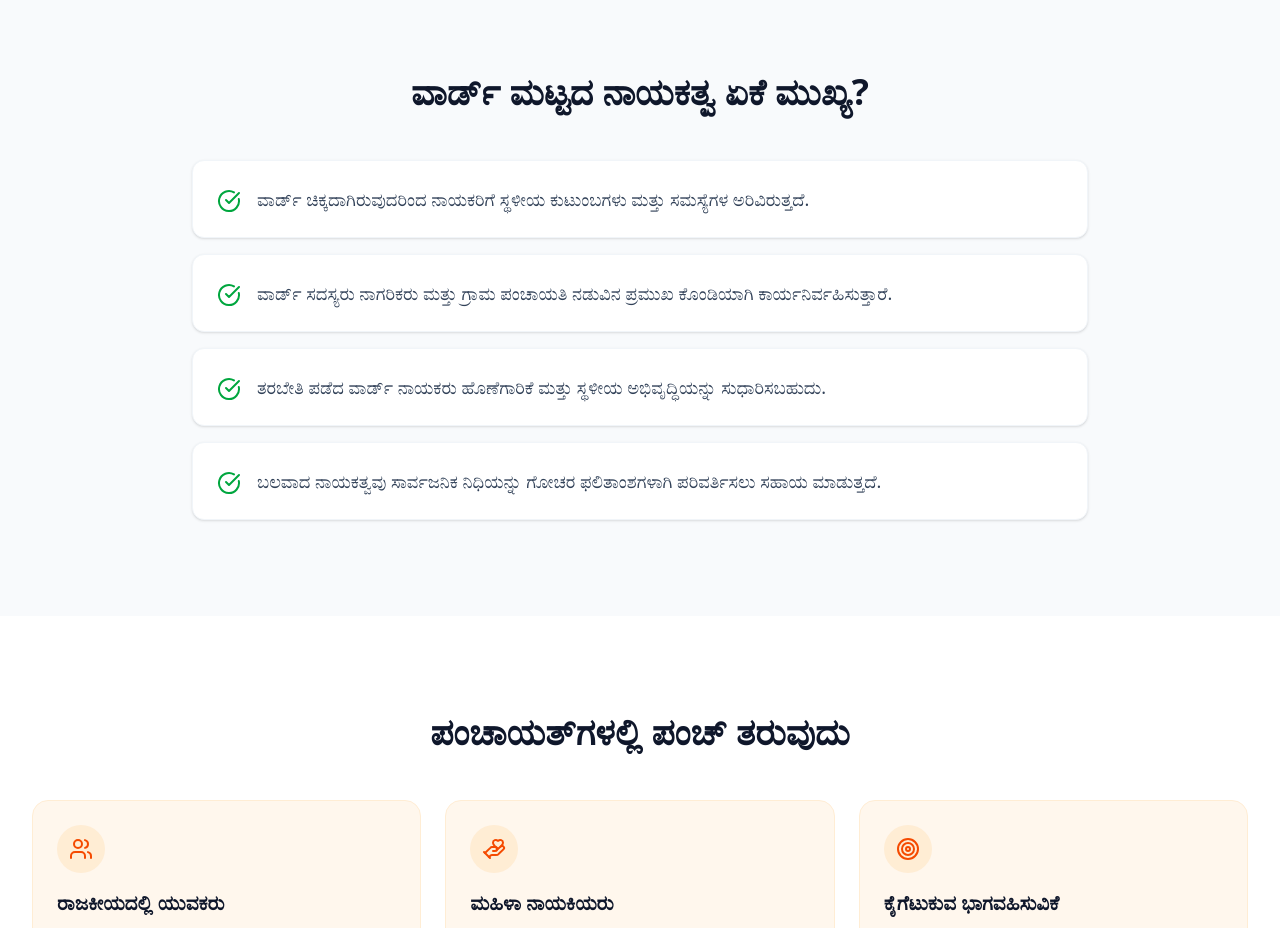
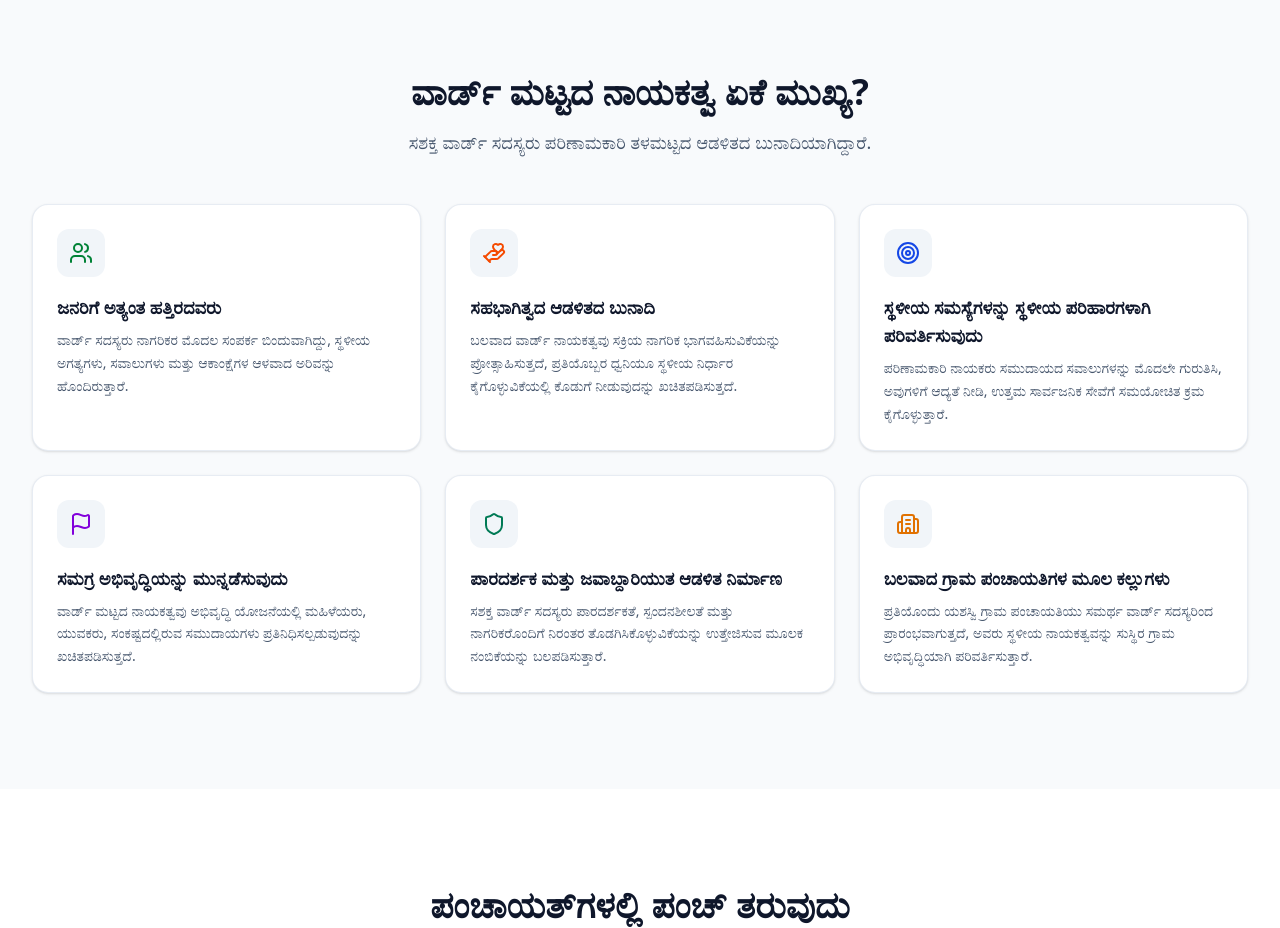
Before and after one commit to jiteshep/trial, a React (Vite) app: page / in a window 1280 px wide. Shown: the part 2500-3428 px from the top of the page. Built offline with nearby package versions, Linux system fonts and the light colour scheme.

Commit message:
fixed Why Leadership at the Ward Level Matters

```diff
--- a/src/components/Sections.tsx
+++ b/src/components/Sections.tsx
@@ -161,21 +161,36 @@ export const WhyMatterSection = () => {
 // LEADERSHIP
 export const LeadershipSection = () => {
   const { t } = useLanguage();
+
+  const icons = [
+    <Users className="w-6 h-6 text-green-700" />,
+    <HandHeart className="w-6 h-6 text-orange-600" />,
+    <Target className="w-6 h-6 text-blue-700" />,
+    <Flag className="w-6 h-6 text-purple-700" />,
+    <Shield className="w-6 h-6 text-emerald-700" />,
+    <Building2 className="w-6 h-6 text-amber-600" />
+  ];
+
   return (
     <Section className="bg-slate-50">
-      <SectionTitle title={t.leadership.title} />
-      <div className="max-w-4xl mx-auto space-y-4">
-        {[t.leadership.point1, t.leadership.point2, t.leadership.point3, t.leadership.point4].map((point, idx) => (
+      <SectionTitle title={t.leadership.title} subtitle={t.leadership.subtitle} />
+      <div className="grid md:grid-cols-2 lg:grid-cols-3 gap-6 max-w-7xl mx-auto">
+        {t.leadership.points.map((point, idx) => (
           <motion.div
             key={idx}
-            initial={{ opacity: 0, x: -20 }}
-            whileInView={{ opacity: 1, x: 0 }}
+            initial={{ opacity: 0, y: 20 }}
+            whileInView={{ opacity: 1, y: 0 }}
             viewport={{ once: true }}
             transition={{ delay: idx * 0.1 }}
-            className="flex items-start gap-4 bg-white p-6 rounded-xl shadow-sm border border-slate-100"
+            className="bg-white p-6 rounded-2xl shadow-sm border border-slate-200/80 hover:shadow-md transition-all flex flex-col justify-between"
           >
-            <CheckCircle className="w-6 h-6 text-green-600 flex-shrink-0 mt-1" />
-            <p className="text-lg text-slate-700">{point}</p>
+            <div>
+              <div className="w-12 h-12 rounded-xl bg-slate-100 flex items-center justify-center mb-4">
+                {icons[idx % icons.length]}
+              </div>
+              <h3 className="text-lg font-bold text-slate-900 mb-2">{point.title}</h3>
+              <p className="text-slate-600 text-sm leading-relaxed">{point.desc}</p>
+            </div>
           </motion.div>
         ))}
       </div>
--- a/src/translations.ts
+++ b/src/translations.ts
@@ -70,10 +70,33 @@ export const translations = {
     },
     leadership: {
       title: "Why Leadership at the Ward Level Matters",
-      point1: "A ward is small enough for a leader to know local families and issues intimately.",
-      point2: "Ward members act as the crucial bridge connecting citizens directly with the Grama Panchayat.",
-      point3: "Prepared ward leaders can significantly improve accountability, participation and local development.",
-      point4: "Strong local leadership helps convert public funds and constitutional responsibilities into visible, tangible outcomes."
+      subtitle: "Empowered Ward Members are the foundation of effective grassroots governance.",
+      points: [
+        {
+          title: "Closest to the People",
+          desc: "Ward Members are the first point of contact for citizens, with the deepest understanding of local needs, challenges, and aspirations."
+        },
+        {
+          title: "Foundation of Participatory Governance",
+          desc: "Strong ward leadership encourages active citizen participation, ensuring that every voice contributes to local decision-making."
+        },
+        {
+          title: "Turning Local Issues into Local Solutions",
+          desc: "Effective leaders identify community challenges early, prioritize them, and drive timely action for better public service delivery."
+        },
+        {
+          title: "Driving Inclusive Development",
+          desc: "Ward-level leadership ensures that women, youth, vulnerable groups, and underserved communities are represented in development planning."
+        },
+        {
+          title: "Building Transparent and Accountable Governance",
+          desc: "Empowered Ward Members strengthen trust by promoting transparency, responsiveness, and continuous engagement with citizens."
+        },
+        {
+          title: "The Building Blocks of Strong Gram Panchayats",
+          desc: "Every successful Gram Panchayat begins with capable Ward Members who transform local leadership into sustainable village development."
+        }
+      ]
     },
     objectives: {
       title: "Putting the Pancha in Panchayats",
@@ -264,10 +287,33 @@ export const translations = {
     },
     leadership: {
       title: "ವಾರ್ಡ್ ಮಟ್ಟದ ನಾಯಕತ್ವ ಏಕೆ ಮುಖ್ಯ?",
-      point1: "ವಾರ್ಡ್ ಚಿಕ್ಕದಾಗಿರುವುದರಿಂದ ನಾಯಕರಿಗೆ ಸ್ಥಳೀಯ ಕುಟುಂಬಗಳು ಮತ್ತು ಸಮಸ್ಯೆಗಳ ಅರಿವಿರುತ್ತದೆ.",
-      point2: "ವಾರ್ಡ್ ಸದಸ್ಯರು ನಾಗರಿಕರು ಮತ್ತು ಗ್ರಾಮ ಪಂಚಾಯತಿ ನಡುವಿನ ಪ್ರಮುಖ ಕೊಂಡಿಯಾಗಿ ಕಾರ್ಯನಿರ್ವಹಿಸುತ್ತಾರೆ.",
-      point3: "ತರಬೇತಿ ಪಡೆದ ವಾರ್ಡ್ ನಾಯಕರು ಹೊಣೆಗಾರಿಕೆ ಮತ್ತು ಸ್ಥಳೀಯ ಅಭಿವೃದ್ಧಿಯನ್ನು ಸುಧಾರಿಸಬಹುದು.",
-      point4: "ಬಲವಾದ ನಾಯಕತ್ವವು ಸಾರ್ವಜನಿಕ ನಿಧಿಯನ್ನು ಗೋಚರ ಫಲಿತಾಂಶಗಳಾಗಿ ಪರಿವರ್ತಿಸಲು ಸಹಾಯ ಮಾಡುತ್ತದೆ."
+      subtitle: "ಸಶಕ್ತ ವಾರ್ಡ್ ಸದಸ್ಯರು ಪರಿಣಾಮಕಾರಿ ತಳಮಟ್ಟದ ಆಡಳಿತದ ಬುನಾದಿಯಾಗಿದ್ದಾರೆ.",
+      points: [
+        {
+          title: "ಜನರಿಗೆ ಅತ್ಯಂತ ಹತ್ತಿರದವರು",
+          desc: "ವಾರ್ಡ್ ಸದಸ್ಯರು ನಾಗರಿಕರ ಮೊದಲ ಸಂಪರ್ಕ ಬಿಂದುವಾಗಿದ್ದು, ಸ್ಥಳೀಯ ಅಗತ್ಯಗಳು, ಸವಾಲುಗಳು ಮತ್ತು ಆಕಾಂಕ್ಷೆಗಳ ಆಳವಾದ ಅರಿವನ್ನು ಹೊಂದಿರುತ್ತಾರೆ."
+        },
+        {
+          title: "ಸಹಭಾಗಿತ್ವದ ಆಡಳಿತದ ಬುನಾದಿ",
+          desc: "ಬಲವಾದ ವಾರ್ಡ್ ನಾಯಕತ್ವವು ಸಕ್ರಿಯ ನಾಗರಿಕ ಭಾಗವಹಿಸುವಿಕೆಯನ್ನು ಪ್ರೋತ್ಸಾಹಿಸುತ್ತದೆ, ಪ್ರತಿಯೊಬ್ಬರ ಧ್ವನಿಯೂ ಸ್ಥಳೀಯ ನಿರ್ಧಾರ ಕೈಗೊಳ್ಳುವಿಕೆಯಲ್ಲಿ ಕೊಡುಗೆ ನೀಡುವುದನ್ನು ಖಚಿತಪಡಿಸುತ್ತದೆ."
+        },
+        {
+          title: "ಸ್ಥಳೀಯ ಸಮಸ್ಯೆಗಳನ್ನು ಸ್ಥಳೀಯ ಪರಿಹಾರಗಳಾಗಿ ಪರಿವರ್ತಿಸುವುದು",
+          desc: "ಪರಿಣಾಮಕಾರಿ ನಾಯಕರು ಸಮುದಾಯದ ಸವಾಲುಗಳನ್ನು ಮೊದಲೇ ಗುರುತಿಸಿ, ಅವುಗಳಿಗೆ ಆದ್ಯತೆ ನೀಡಿ, ಉತ್ತಮ ಸಾರ್ವಜನಿಕ ಸೇವೆಗೆ ಸಮಯೋಚಿತ ಕ್ರಮ ಕೈಗೊಳ್ಳುತ್ತಾರೆ."
+        },
+        {
+          title: "ಸಮಗ್ರ ಅಭಿವೃದ್ಧಿಯನ್ನು ಮುನ್ನಡೆಸುವುದು",
+          desc: "ವಾರ್ಡ್ ಮಟ್ಟದ ನಾಯಕತ್ವವು ಅಭಿವೃದ್ಧಿ ಯೋಜನೆಯಲ್ಲಿ ಮಹಿಳೆಯರು, ಯುವಕರು, ಸಂಕಷ್ಟದಲ್ಲಿರುವ ಸಮುದಾಯಗಳು ಪ್ರತಿನಿಧಿಸಲ್ಪಡುವುದನ್ನು ಖಚಿತಪಡಿಸುತ್ತದೆ."
+        },
+        {
+          title: "ಪಾರದರ್ಶಕ ಮತ್ತು ಜವಾಬ್ದಾರಿಯುತ ಆಡಳಿತ ನಿರ್ಮಾಣ",
+          desc: "ಸಶಕ್ತ ವಾರ್ಡ್ ಸದಸ್ಯರು ಪಾರದರ್ಶಕತೆ, ಸ್ಪಂದನಶೀಲತೆ ಮತ್ತು ನಾಗರಿಕರೊಂದಿಗೆ ನಿರಂತರ ತೊಡಗಿಸಿಕೊಳ್ಳುವಿಕೆಯನ್ನು ಉತ್ತೇಜಿಸುವ ಮೂಲಕ ನಂಬಿಕೆಯನ್ನು ಬಲಪಡಿಸುತ್ತಾರೆ."
+        },
+        {
+          title: "ಬಲವಾದ ಗ್ರಾಮ ಪಂಚಾಯತಿಗಳ ಮೂಲ ಕಲ್ಲುಗಳು",
+          desc: "ಪ್ರತಿಯೊಂದು ಯಶಸ್ವಿ ಗ್ರಾಮ ಪಂಚಾಯತಿಯು ಸಮರ್ಥ ವಾರ್ಡ್ ಸದಸ್ಯರಿಂದ ಪ್ರಾರಂಭವಾಗುತ್ತದೆ, ಅವರು ಸ್ಥಳೀಯ ನಾಯಕತ್ವವನ್ನು ಸುಸ್ಥಿರ ಗ್ರಾಮ ಅಭಿವೃದ್ಧಿಯಾಗಿ ಪರಿವರ್ತಿಸುತ್ತಾರೆ."
+        }
+      ]
     },
     objectives: {
       title: "ಪಂಚಾಯತ್‌ಗಳಲ್ಲಿ ಪಂಚ್ ತರುವುದು",
```
